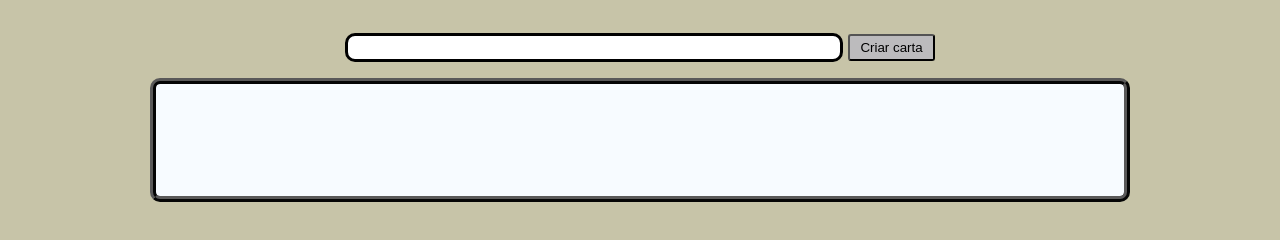
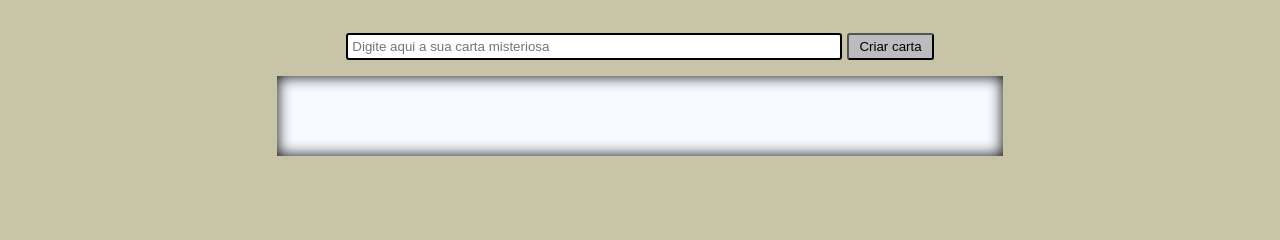
Before and after one commit to danimuller20/mistery-letter, a plain HTML site: page index.html in a window 1280 px wide. Shown: the part 122-362 px from the top of the page. Drawn offline with Linux system fonts and the light colour scheme; a web font is replaced by a local one.

Commit message:
estilo e ajustes no html

```diff
--- a/index.html
+++ b/index.html
@@ -13,7 +13,7 @@
   </header>
   <section class="main-content">
     <section>
-      <input type="text" id="carta-texto" class="carta-texto">
+      <input type="text" placeholder="Digite aqui a sua carta misteriosa" id="carta-texto" class="carta-texto">
       <button type="submit" id="criar-carta" class="criar-carta">Criar carta</button>
     </section>
     <section id="coun-words" class="count-words">
--- a/style.css
+++ b/style.css
@@ -27,10 +27,9 @@ h1 {
 
 .carta-pronta {
   background-color: rgb(247 , 251 , 255);
-  border: 6px ridge rgb(90 , 89 , 89);
-  border-radius: 10px;
+  box-shadow: inset 0 0 15px black;
   margin: auto;
-  max-width: 80%;
+  max-width: 60%;
   text-align: start;
   word-wrap: break-word;
 }
@@ -40,8 +39,9 @@ h1 {
 }
 
 .carta-texto {
-  border: 3px solid black;
-  border-radius: 10px;
+  outline: none;
+  border: 2px solid black;
+  border-radius: 3px;
   padding: 4px;
   width: 40%;
 }
@@ -76,7 +76,7 @@ span {
 }
 
 .magazine2 {
-  background-image: url('/images/pink-pattern.png');
+  background-image: url('https://github.com/danimuller20/mistery-letter/blob/master/images/pink-pattern.png?raw=true');
   color: fuchsia;
   font-family: Verdana, Geneva, Tahoma, sans-serif;
   font-weight: 900;
```
